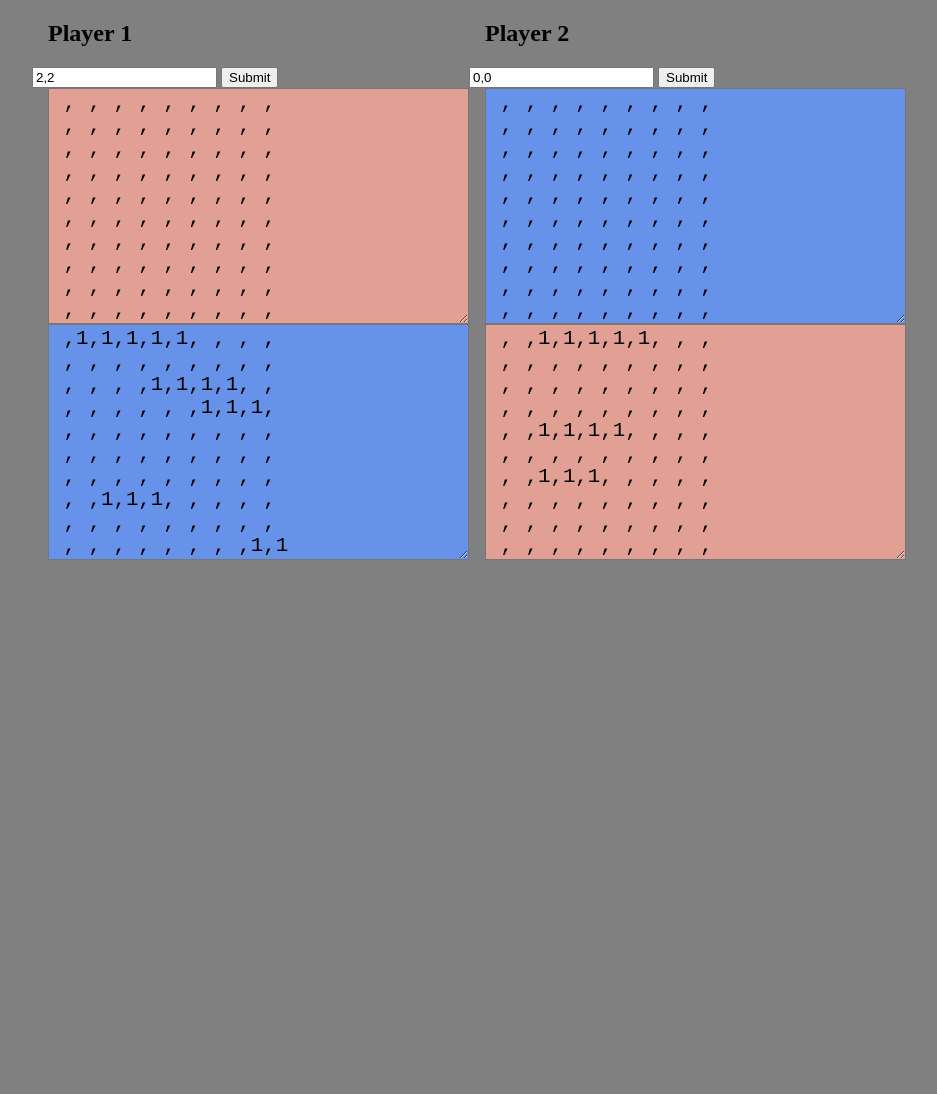
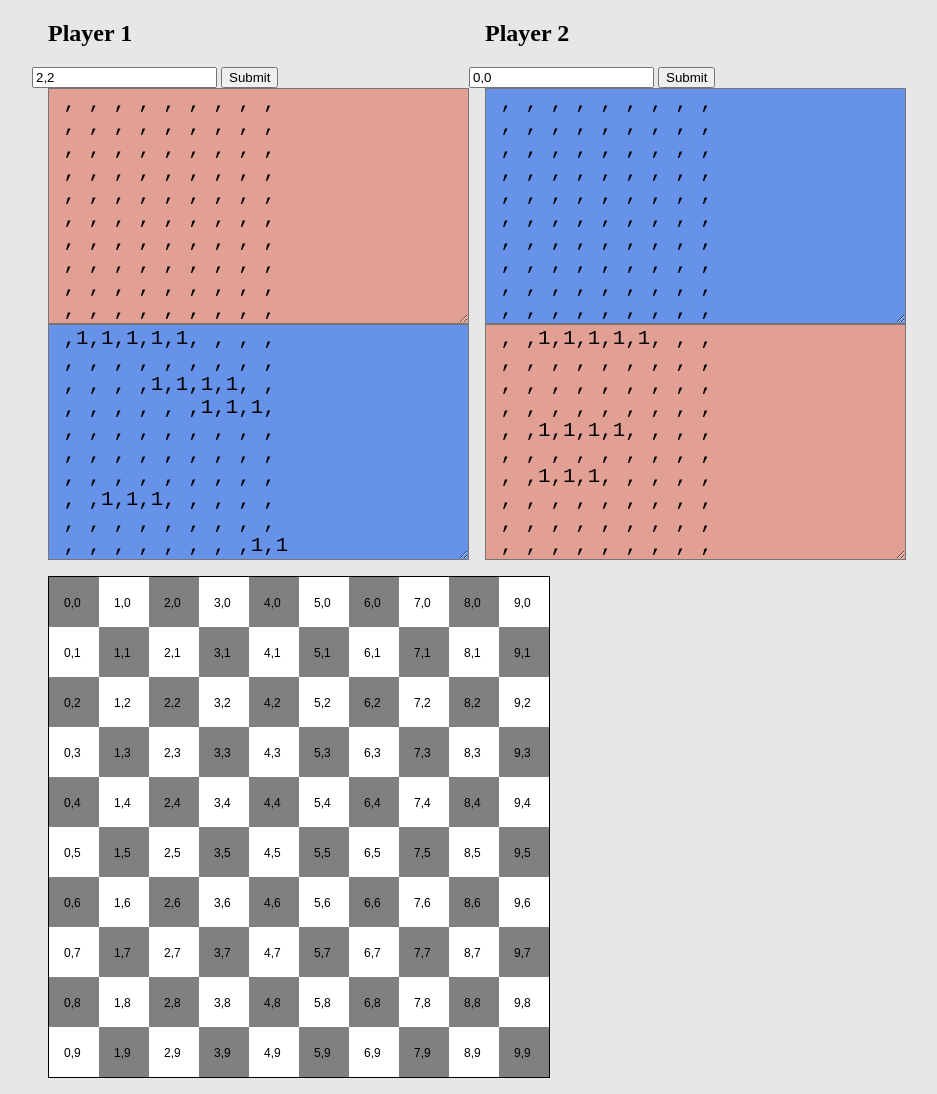
Before and after one commit to ryanducharme/Battleship, a plain HTML site: page index.html in a window 1280 px wide. Shown: the whole page, without its empty margins (208-1145 px from the left). Before the commit the page ends 800 px from the top, so only its background shows below. Drawn offline with Linux system fonts and the light colour scheme.

Commit message:
graphics implementation

```diff
--- a/index.html
+++ b/index.html
@@ -41,6 +41,7 @@
         </div>
     </div>
 
+    <canvas id="canvas" width="500" height="500"></canvas>
 
     <script src="script.js"></script>
 </body>
--- a/script.js
+++ b/script.js
@@ -1,3 +1,6 @@
+let canvas  = document.getElementById('canvas');
+let ctx = canvas.getContext('2d');
+
 let debugOne = document.getElementById('debugP1');
 let debugOneGuesses = document.getElementById('debugP1Guesses');
 
@@ -13,6 +16,10 @@ let p2GuessBtn = document.getElementById('p2GuessBtn');
 p1GuessBtn.onclick = p1Submit;
 p2GuessBtn.onclick = p2Submit;
 
+function BoardIndex(x, y) {
+    this.x = x;
+    this.y = y;
+}
 
 function Guess(x, y) {
     this.x = x;
@@ -250,31 +257,56 @@ draw();
 game.running = true;
 let count = 0
 
-// while(game.running) {
 
-//     game.takeTurn(game.currentPlayer, new Guess(2,2));
-//     count++;
+function drawBoard(cellSize, rows, cols) {
 
-//     if(count === 10) {
-//         game.running = false;
-//     }
+    for (let i = 0; i < rows; i++) {
+        for (let j = 0; j < cols; j++) {
+            let x = i * cellSize;
+            let y = j * cellSize
 
-// }
+            ctx.fillStyle = 'white';
+            if ((i + j) % 2 === 0) {
+                ctx.fillStyle = 'gray';
+            }
+
+            ctx.fillRect(x,y, cellSize, cellSize);
 
 
-// function checkBoundingBox(x, y) {
-//     //return name of ship on given x, y gameboard coords
-//     console.log(`X:${x} Y:${y}`);
+            ctx.fillStyle = "black";
+            ctx.font = "12px Arial";
+            ctx.fillText(`${i},${j}`, x + 15, y + 30);
+        }
+    }
 
-//     game.playerOne.ships.forEach(function (ship) {
-//         // console.log(`${ship.name} ${ship.x}, ${ship.y}`);
+}
 
-//        if((x >= ship.x && x <= ship.layout[0].length) && (y === ship.y)) {
-//            console.log(`you hit the a ${ship.name} at ${x},${y}`);
-//        }
-//     });
-// }
+function getMousePosition(canvas, event) {
+    let rect = canvas.getBoundingClientRect();
+    let x = event.clientX - rect.left;
+    let y = event.clientY - rect.top;
+    console.log("Coordinate x: " + x,
+                "Coordinate y: " + y);
 
-    // if(game.playerOne.gameBoard[y][x] === 1) {
-    //     // console.log('in bounds');
-    //     //look through the players ship list
+
+    x = Math.floor(x / 50);
+    y = Math.floor(y / 50);
+
+
+    ctx.fillRect(x * 50, y * 50, 50, 50);
+}
+
+canvas.addEventListener("mousedown", function(e)
+{
+    getMousePosition(canvas, e);
+});
+
+drawBoard(50,10,10);
+
+
+function update() {
+    //check input {
+    // mouse move
+    // mouse click
+    // }
+}
--- a/style.css
+++ b/style.css
@@ -1,6 +1,10 @@
+* {
+    box-sizing: border-box;
+}
+
 body {
     /* margin-left: 20%; */
-    background-color: gray;
+    background-color: rgb(231, 231, 231);
     max-width: 800px;
     margin: auto;
 }
@@ -9,6 +13,8 @@ canvas {
     display: flex;
     margin: 1rem;
     flex-wrap: wrap;
+    border: 1px solid black;
+    /* border-radius: 20px; */
     /* justify-content: center; */
 }
 
```
